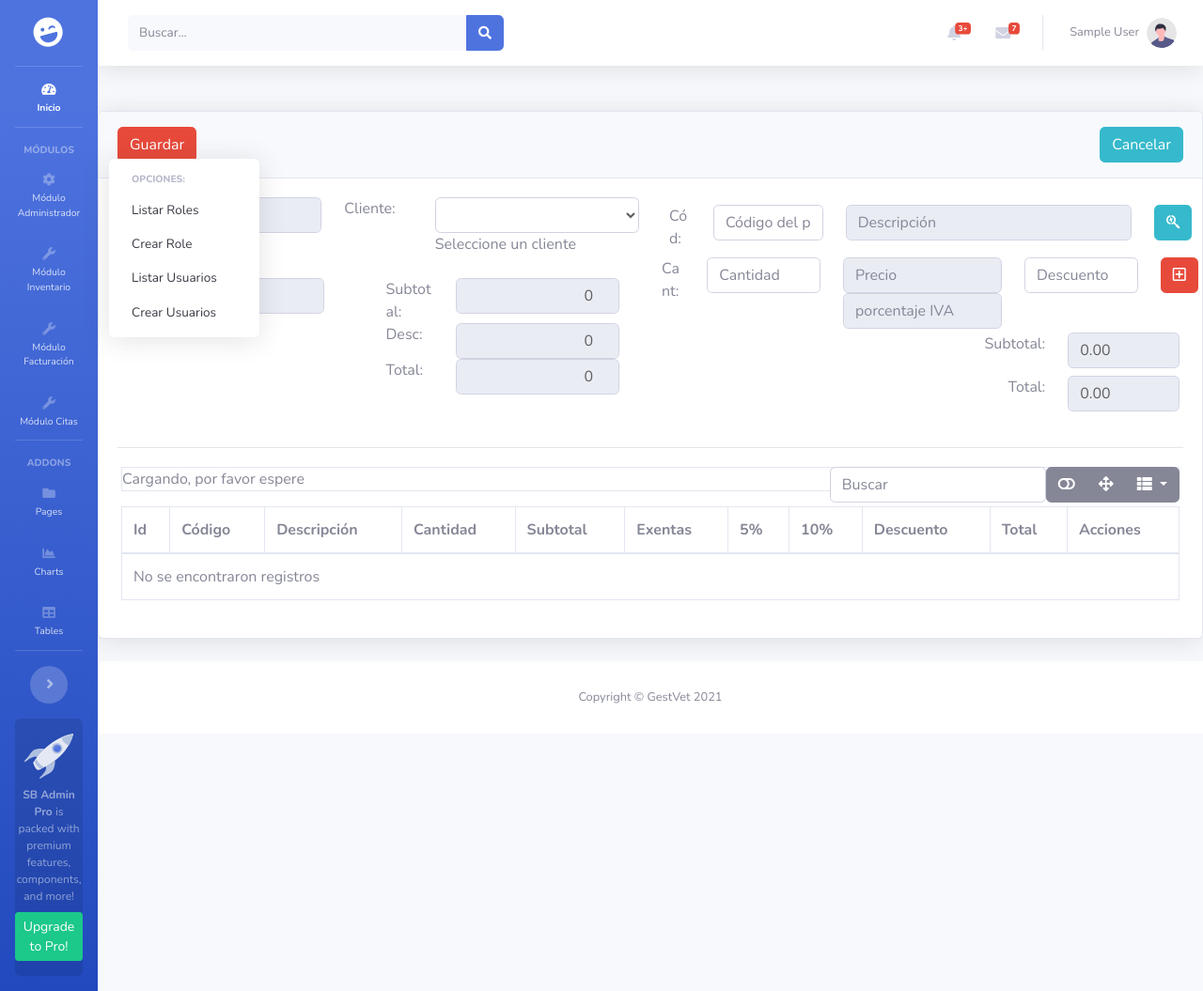
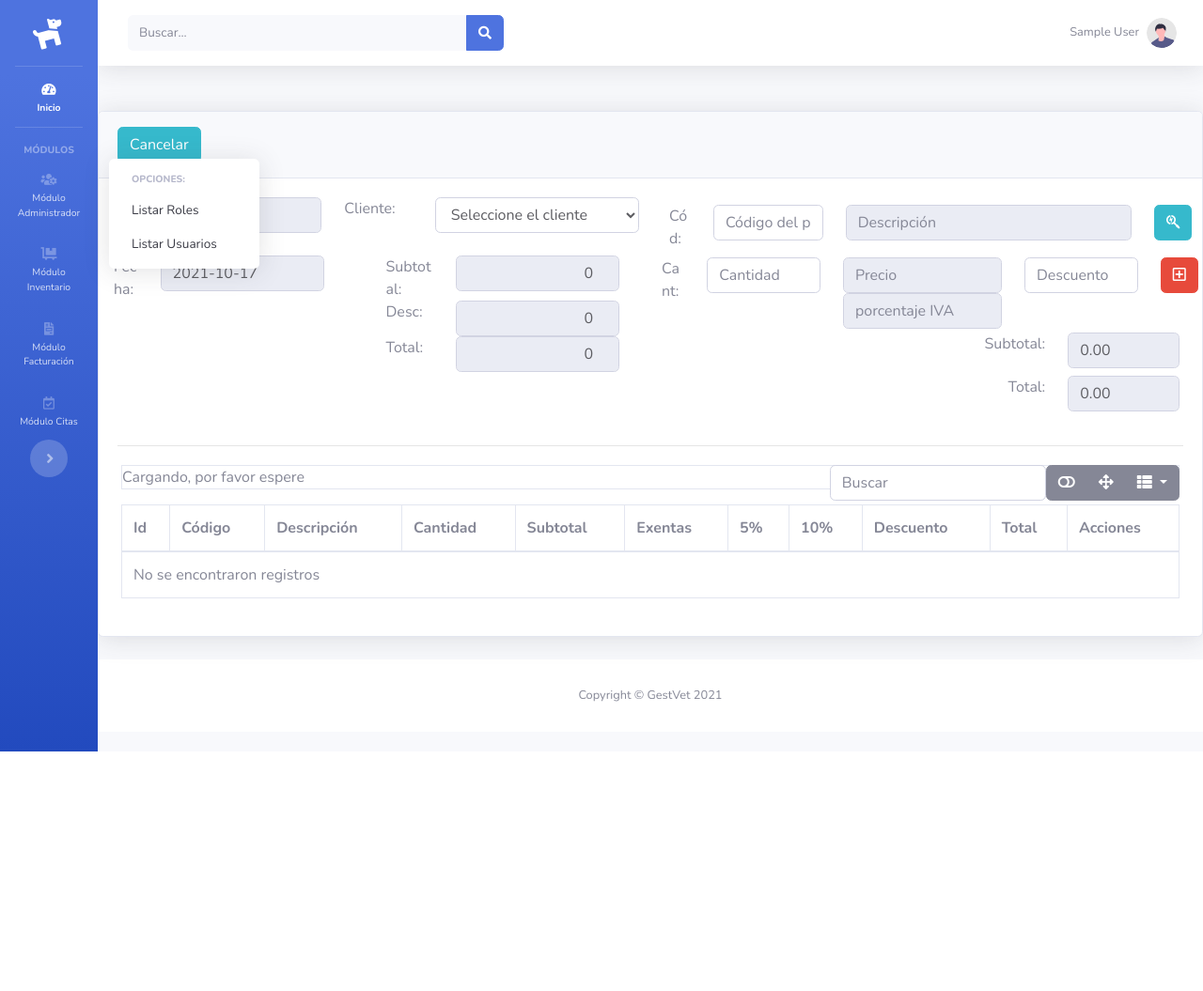
Before and after one commit to luzcyberland/GestVet, a Django app: page /facturacion/facturas/nuevaFactura in a window 1280 px wide, after a click on "Módulo Administrador". Shown: the whole page at 94% size. After the commit the page ends 800 px from the top, so only its background shows below. Run offline with Django 3.2, Linux system fonts and the light colour scheme; a user stored in the database is signed in; tables that the repository leaves empty hold one stand-in row (values such as "Sample post"); some libraries are stand-ins or nearby versions.

Commit message:
se actualiza facturacion

```diff
--- a/Facturacion/urls.py
+++ b/Facturacion/urls.py
@@ -1,5 +1,5 @@
 from django.urls import path
-from .views import  listarFacturas, verProductos,  nuevaFactura,  borrarDetalleFactura
+from .views import  listarFacturas, verProductos,  nuevaFactura,  borrarDetalleFactura, eliminar_factura
 from django.contrib.auth.decorators import login_required
 #from .reportes import imprimirFactura
 
@@ -9,6 +9,7 @@
     path('facturas/buscarProducto', login_required(verProductos.as_view()), name="productosFactura"),
     path('facturas/nuevaFactura', nuevaFactura, name="nuevaFactura"),
     path('facturas/editarFactura/<int:id>', nuevaFactura, name="editarFactura"),
-    path('facturas/borrarDetalleFactura/<int:id>', borrarDetalleFactura, name="borrarDetalleFactura")
+    path('facturas/borrarDetalleFactura/<int:id>', borrarDetalleFactura, name="borrarDetalleFactura"),
+    path('facturas/eliminarFactura/<int:id_factura>/',login_required(eliminar_factura), name='eliminarFactura')
     #path('facturas/imprimirFactura/<int:id>', imprimirFactura, name="imprimirFactura"),
 ]
--- a/Facturacion/views.py
+++ b/Facturacion/views.py
@@ -136,31 +136,19 @@
         detalleFactura.subTotalDetalle = (-1 * detalleFactura.subTotalDetalle)
         detalleFactura.descuentoDetalle = (-1 * detalleFactura.descuentoDetalle)
         detalleFactura.totalDetalle = (-1 * detalleFactura.totalDetalle)
+        detalleFactura.save()
+        return HttpResponse("Ok")
 
-        detalleFactura.save()
 
     return render(request, template_name, contexto)
 
-    '''if request.method == "POST":
-        user = request.POST.get("usuario")
-        password = request.POST.get("password")
-        usuario = authenticate(username=user, password=password)
 
-        if not usuario:
-            return HttpResponse("Usuario o contraseña incorrecta")
 
-        if not usuario.is_active:
-            return HttpResponse("Usuario inactivo")
-
-        if usuario.is_superuser or usuario.has_perm("facturacion.sup_caja_detalleFactura"):
-            detalleFactura.id = None
-            detalleFactura.cantidad = (-1 * detalleFactura.cantidad)
-            detalleFactura.subTotalDetalle = (-1 * detalleFactura.subTotalDetalle)
-            detalleFactura.descuentoDetalle = (-1 * detalleFactura.descuentoDetalle)
-            detalleFactura.totalDetalle = (-1 * detalleFactura.totalDetalle)
-
-            detalleFactura.save()
-
-            return HttpResponse("Ok")
-
-        return HttpResponse("Usuario no autorizado")'''
+@rol_required('Recepcion')
+def eliminar_factura(request, id_factura):
+    if (id_factura != 0):
+        req = Factura.objects.get(id_factura=id_factura)
+        req.delete()
+        return redirect('facturacion:listarFacturas')
+    else:
+        return redirect('facturacion:listarFacturas')
--- a/templates/base_prueba.html
+++ b/templates/base_prueba.html
@@ -35,7 +35,7 @@
             <!-- Sidebar - Brand -->
             <a class="sidebar-brand d-flex align-items-center justify-content-center" href="{% url 'index'%}">
                 <div class="sidebar-brand-icon rotate-n-15">
-                    <i class="fas fa-laugh-wink"></i>
+                    <i class="fas fa-dog"></i>
                 </div>
                 <div class="sidebar-brand-text mx-3">GestVet</div>
             </a>
@@ -62,16 +62,16 @@
             <li class="nav-item">
                 <a class="nav-link collapsed" href="#" data-toggle="collapse" data-target="#collapseTwo"
                     aria-expanded="true" aria-controls="collapseTwo">
-                    <i class="fas fa-fw fa-cog"></i>
+                    <i class="fas fa-users-cog"></i>
                     <span>Módulo Administrador</span>
                 </a>
                 <div id="collapseTwo" class="collapse" aria-labelledby="headingTwo" data-parent="#accordionSidebar">
                     <div class="bg-white py-2 collapse-inner rounded">
                         <h6 class="collapse-header">Opciones:</h6>
                         <a class="collapse-item" href="{% url 'listarroles'%}" >Listar Roles</a>
-                        <a class="collapse-item" href="{% url 'crearrol'%}">Crear Role</a>
+
                         <a class="collapse-item" href="{% url 'listarusuarios'%}">Listar Usuarios</a>
-                        <a class="collapse-item" href="{% url 'crearusuario'%}">Crear Usuarios</a>
+
 
                     </div>
                 </div>
@@ -81,16 +81,16 @@
             <li class="nav-item">
                 <a class="nav-link collapsed" href="#" data-toggle="collapse" data-target="#collapseUtilities"
                     aria-expanded="true" aria-controls="collapseUtilities">
-                    <i class="fas fa-fw fa-wrench"></i>
+                    <i class="fas fa-dolly-flatbed"></i>
                     <span>Módulo Inventario</span>
                 </a>
                 <div id="collapseUtilities" class="collapse" aria-labelledby="headingUtilities"
                     data-parent="#accordionSidebar">
                     <div class="bg-white py-2 collapse-inner rounded">
-                        <h6 class="collapse-header">Custom Utilities:</h6>
-                        <a class="collapse-item" href="utilities-border.html">Borders</a>
-                        <a class="collapse-item" href="utilities-animation.html">Animations</a>
-                        <a class="collapse-item" href="utilities-other.html">Other</a>
+                        <h6 class="collapse-header">Opciones:</h6>
+                        <a class="collapse-item" href="utilities-border.html">Marcas</a>
+                        <a class="collapse-item" href="utilities-animation.html">Unidad de Medida</a>
+                        <a class="collapse-item" href="utilities-other.html">Productos / Servicios</a>
                     </div>
                 </div>
             </li>
@@ -98,7 +98,7 @@
             <li class="nav-item">
                 <a class="nav-link collapsed" href="#" data-toggle="collapse" data-target="#collapseUtilities2"
                     aria-expanded="true" aria-controls="collapseUtilities2">
-                    <i class="fas fa-fw fa-wrench"></i>
+                    <i class="fas fa-file-invoice"></i>
                     <span>Módulo Facturación</span>
                 </a>
                 <div id="collapseUtilities2" class="collapse" aria-labelledby="headingUtilities2"
@@ -111,32 +111,32 @@
                 </div>
             </li>
             <!-- Nav Item - Citas -->
-            <li class="nav-item">
+            <li class="nav-item" >
                 <a class="nav-link collapsed" href="#" data-toggle="collapse" data-target="#collapseUtilities3"
-                    aria-expanded="true" aria-controls="collapseUtilities3">
-                    <i class="fas fa-fw fa-wrench"></i>
+                    aria-expanded="true" aria-controls="collapseUtilities3" >
+                    <i class="far fa-calendar-check"></i>
                     <span>Módulo Citas</span>
                 </a>
                 <div id="collapseUtilities3" class="collapse" aria-labelledby="headingUtilities"
                     data-parent="#accordionSidebar">
                     <div class="bg-white py-2 collapse-inner rounded">
-                        <h6 class="collapse-header">Custom Utilities:</h6>
-                        <a class="collapse-item" href="utilities-color.html">Colors</a>
-                        <a class="collapse-item" href="utilities-border.html">Borders</a>
-                        <a class="collapse-item" href="utilities-animation.html">Animations</a>
-                        <a class="collapse-item" href="utilities-other.html">Other</a>
+                        <h6 class="collapse-header">Opciones:</h6>
+                        <a class="collapse-item" href="#"></a>
+                        <a class="collapse-item" href="#"></a>
+                        <a class="collapse-item" href="#"></a>
+                        <a class="collapse-item" href="#"></a>
                     </div>
                 </div>
             </li>
-            <!-- Divider -->
+            <!-- Divider
             <hr class="sidebar-divider">
 
-            <!-- Heading -->
+            <!-- Heading --
             <div class="sidebar-heading">
                 Addons
             </div>
 
-            <!-- Nav Item - Pages Collapse Menu -->
+            <!-- Nav Item - Pages Collapse Menu --
             <li class="nav-item">
                 <a class="nav-link collapsed" href="#" data-toggle="collapse" data-target="#collapsePages"
                     aria-expanded="true" aria-controls="collapsePages">
@@ -157,21 +157,21 @@
                 </div>
             </li>
 
-            <!-- Nav Item - Charts -->
+            <!-- Nav Item - Charts --
             <li class="nav-item">
                 <a class="nav-link" href="charts.html">
                     <i class="fas fa-fw fa-chart-area"></i>
                     <span>Charts</span></a>
             </li>
 
-            <!-- Nav Item - Tables -->
+            <!-- Nav Item - Tables --
             <li class="nav-item">
                 <a class="nav-link" href="tables.html">
                     <i class="fas fa-fw fa-table"></i>
                     <span>Tables</span></a>
             </li>
 
-            <!-- Divider -->
+            <!-- Divider --
             <hr class="sidebar-divider d-none d-md-block">
 
             <!-- Sidebar Toggler (Sidebar) -->
@@ -179,13 +179,13 @@
                 <button class="rounded-circle border-0" id="sidebarToggle"></button>
             </div>
 
-            <!-- Sidebar Message -->
+            <!-- Sidebar Message --
             <div class="sidebar-card d-none d-lg-flex">
                 <img class="sidebar-card-illustration mb-2" src="{% static 'img/undraw_rocket.svg' %}" alt="...">
                 <p class="text-center mb-2"><strong>SB Admin Pro</strong> is packed with premium features, components, and more!</p>
                 <a class="btn btn-success btn-sm" href="https://startbootstrap.com/theme/sb-admin-pro">Upgrade to Pro!</a>
             </div>
-
+            -->
         </ul>
         <!-- End of Sidebar -->
 
@@ -244,15 +244,15 @@
                             </div>
                         </li>
 
-                        <!-- Nav Item - Alerts -->
+                        <!-- Nav Item - Alerts
                         <li class="nav-item dropdown no-arrow mx-1">
                             <a class="nav-link dropdown-toggle" href="#" id="alertsDropdown" role="button"
                                 data-toggle="dropdown" aria-haspopup="true" aria-expanded="false">
                                 <i class="fas fa-bell fa-fw"></i>
-                                <!-- Counter - Alerts -->
+                                <!-- Counter - Alerts -
                                 <span class="badge badge-danger badge-counter">3+</span>
                             </a>
-                            <!-- Dropdown - Alerts -->
+                            <!-- Dropdown - Alerts -
                             <div class="dropdown-list dropdown-menu dropdown-menu-right shadow animated--grow-in"
                                 aria-labelledby="alertsDropdown">
                                 <h6 class="dropdown-header">
@@ -295,15 +295,15 @@
                             </div>
                         </li>
 
-                        <!-- Nav Item - Messages -->
+                        <!-- Nav Item - Messages -
                         <li class="nav-item dropdown no-arrow mx-1">
                             <a class="nav-link dropdown-toggle" href="#" id="messagesDropdown" role="button"
                                 data-toggle="dropdown" aria-haspopup="true" aria-expanded="false">
                                 <i class="fas fa-envelope fa-fw"></i>
-                                <!-- Counter - Messages -->
+                                <!-- Counter - Messages -
                                 <span class="badge badge-danger badge-counter">7</span>
                             </a>
-                            <!-- Dropdown - Messages -->
+                            <!-- Dropdown - Messages -
                             <div class="dropdown-list dropdown-menu dropdown-menu-right shadow animated--grow-in"
                                 aria-labelledby="messagesDropdown">
                                 <h6 class="dropdown-header">
@@ -363,6 +363,8 @@
 
                         <div class="topbar-divider d-none d-sm-block"></div>
 
+
+                            -->
                         <!-- Nav Item - User Information -->
                         <li class="nav-item dropdown no-arrow">
                             <a class="nav-link dropdown-toggle" href="#" id="userDropdown" role="button"
@@ -374,7 +376,7 @@
                             <!-- Dropdown - User Information -->
                             <div class="dropdown-menu dropdown-menu-right shadow animated--grow-in"
                                 aria-labelledby="userDropdown">
-                                <a class="dropdown-item" href="#">
+                               <!-- <a class="dropdown-item" href="#">
                                     <i class="fas fa-user fa-sm fa-fw mr-2 text-gray-400"></i>
                                     Profile
                                 </a>
@@ -385,7 +387,7 @@
                                 <a class="dropdown-item" href="#">
                                     <i class="fas fa-list fa-sm fa-fw mr-2 text-gray-400"></i>
                                     Activity Log
-                                </a>
+                                </a> -->
                                 <div class="dropdown-divider"></div>
                                 <a class="dropdown-item" href="#" data-toggle="modal" data-target="#logoutModal">
                                     <i class="fas fa-sign-out-alt fa-sm fa-fw mr-2 text-gray-400"></i>
@@ -777,15 +779,15 @@
         <div class="modal-dialog" role="document">
             <div class="modal-content">
                 <div class="modal-header">
-                    <h5 class="modal-title" id="exampleModalLabel">Ready to Leave?</h5>
+                    <h5 class="modal-title" id="exampleModalLabel">Listo para cerrar sesión?</h5>
                     <button class="close" type="button" data-dismiss="modal" aria-label="Close">
                         <span aria-hidden="true">×</span>
                     </button>
                 </div>
-                <div class="modal-body">Select "Logout" below if you are ready to end your current session.</div>
+                <div class="modal-body">Click en "Confirmar" si estás listo para cerrar tu sesión actual.</div>
                 <div class="modal-footer">
-                    <button class="btn btn-secondary" type="button" data-dismiss="modal">Cancel</button>
-                    <a class="btn btn-primary" href="login.html">Logout</a>
+                    <button class="btn btn-secondary" type="button" data-dismiss="modal">Cancelar</button>
+                    <a class="btn btn-primary" href="{% url 'logout'%}">Confirmar</a>
                 </div>
             </div>
         </div>
--- a/templates/facturacion/listarFacturas.html
+++ b/templates/facturacion/listarFacturas.html
@@ -29,7 +29,10 @@
           <td>{{ factura.id_factura }}</td>
           <td>{{ factura.cliente }}</td>
           <td>{{ factura.total }}</td>
-          <td><a href="{% url 'facturacion:editarFactura' factura.id_factura %}" class="btn btn-warning btn-circle"><i class="far fa-edit"></i></a></td>
+          <td>
+            <a href="{% url 'facturacion:editarFactura' factura.id_factura %}" class="btn btn-warning btn-circle"><i class="far fa-edit"></i></a>
+            <a href="{% url 'facturacion:eliminarFactura' factura.id_factura %}" class="btn btn-danger btn-circle"><i class="fas fa-trash"></i></a>
+          </td>
         </tr>
         {% endfor %}
       </tbody>
--- a/templates/facturacion/nuevaFactura.html
+++ b/templates/facturacion/nuevaFactura.html
@@ -5,8 +5,16 @@
   {% csrf_token %}
   <div class="card shadow mb-4">
     <div class="card-header py-3 d-flex flex-row align-items-center justify-content-between">
-      <a href="#" class="btn btn-danger">Guardar</a>
+
       <a href="{% url 'facturacion:listarFacturas' %}" class="btn btn-info">Cancelar</a>
+      <!-- {% for item in detalleFactura %}
+        {% if forloop.first  %}
+          <a href="{% url 'facturacion:listarFacturas' %}" class="btn btn-info">Cancelar</a>
+        {% else %}
+        <a href="{% url 'facturacion:eliminarFactura' factura.id_factura %}" class="btn btn-info">Cancelar</a>
+        {% endif %}
+      {% endfor %}
+      -->
     </div>
     <div class="card-body">
       <div class="content">
@@ -15,11 +23,11 @@
             <div class="content">
               <div class="row">
                 <div class="col-lg-1">Nr.</div>
-                <div class="col-lg-4"><input type="text" class="form-control" name="id" id="idFactura" readonly></div>
+                <div class="col-lg-4"><input type="text"  class="form-control form-control-user" value="{{ factura.id_factura }}" readonly></div>
                 <div class="col-lg-2">Cliente:</div>
                 <div class="col-lg-5 form-group">
                   <select name="cliente" id="clienteFactura" class="form-control" required>
-                    <option value="0">Seleccione el cliente</option>
+                    <option value="">Seleccione el cliente</option>
                     {% for cliente in clientes %}
                     <option value="{{ cliente.id_cliente }}">{{ cliente.nombre_cliente }} {{ cliente.apellido_cliente }}</option>
                     {% endfor %}
@@ -248,10 +256,10 @@
   $(document).ready(function() {
     $("#sidebarToggle").click();
 
-    $("#clienteFactura").select2({
+    /*$("#clienteFactura").select2({
       placeholder: 'Seleccione un cliente',
       allowClear: true
-    });
+    });*/
 
     $('#btnBuscar').click(function(e) {
       if ($('#clienteFactura').val() === '0') {
@@ -279,11 +287,8 @@
     $('#fecha').val("{{ factura.fecha|date:'Y-m-d' }}");
     $('#subTotal').val({{ factura.subTotal }});
     $('#descuento').val({{ factura.descuento }});
-    if (porc_iva == 5) {
-    //  document.getElementById("demo").innerHTML = 5 + 6;
-      $('#monto_gravado_det').val({{ factura.monto_gravado }});
-    }
     $('#total').val({{ factura.total }});
+
   });
 
   function borrarDetalle(id) {
@@ -291,19 +296,20 @@
       theme: 'modern',
       icon: 'fab fa-keycdn',
       type: 'red',
-      title: 'Confirmación requerida',
+      title: 'Eliminar item de factura',
+      /*title: 'Confirmación requerida',*/
       content: 'url:/facturacion/facturas/borrarDetalleFactura/' + id,
-      onContentReady: function() {
+      /*onContentReady: function() {
         this.$content.find('#usuario').val('{{ user.username }}');
         this.$content.find('#usuario').select();
         this.$content.find('#usuario').focus();
-      },
+      },*/
       buttons: {
         borrar: {
           text: 'Borrar',
           btnClass: 'btn btn-danger',
           action: function() {
-            const usuario = this.$content.find('input#usuario');
+            /*const usuario = this.$content.find('input#usuario');
             const password = this.$content.find('input#password');
 
             if (!usuario.val().trim()) {
@@ -321,13 +327,12 @@
             const datos = {
               'usuario': usuario.val(),
               'password': password.val()
-            };
+            };*/
             const token = '{{csrf_token}}';
-
             $.ajax({
               headers: {'X-CSRFToken': token},
               type: 'POST',
-              data: datos,
+              //data: datos,
               url: '/facturacion/facturas/borrarDetalleFactura/' + id,
               success: function(res) {
                 if (res === 'Ok') {
@@ -348,7 +353,5 @@
     });
   }
 
-
-
 </script>
 {% endblock %}
--- a/templates/roles/crear_rol.html
+++ b/templates/roles/crear_rol.html
@@ -22,10 +22,4 @@
 </div>
 
 
-
-
-
-
-
-
 {% endblock %}
```
Also changed, not shown: templates/clientes/crear_cliente.html (+22 -11 lines), templates/clientes/listar_clientes.html (+39 -12 lines), templates/facturacion/borrarDetalleFactura.html (+11 -0 lines), templates/usuarios/crear_usuario.html (+20 -8 lines), templates/usuarios/listar_usuarios.html (+33 -6 lines).
